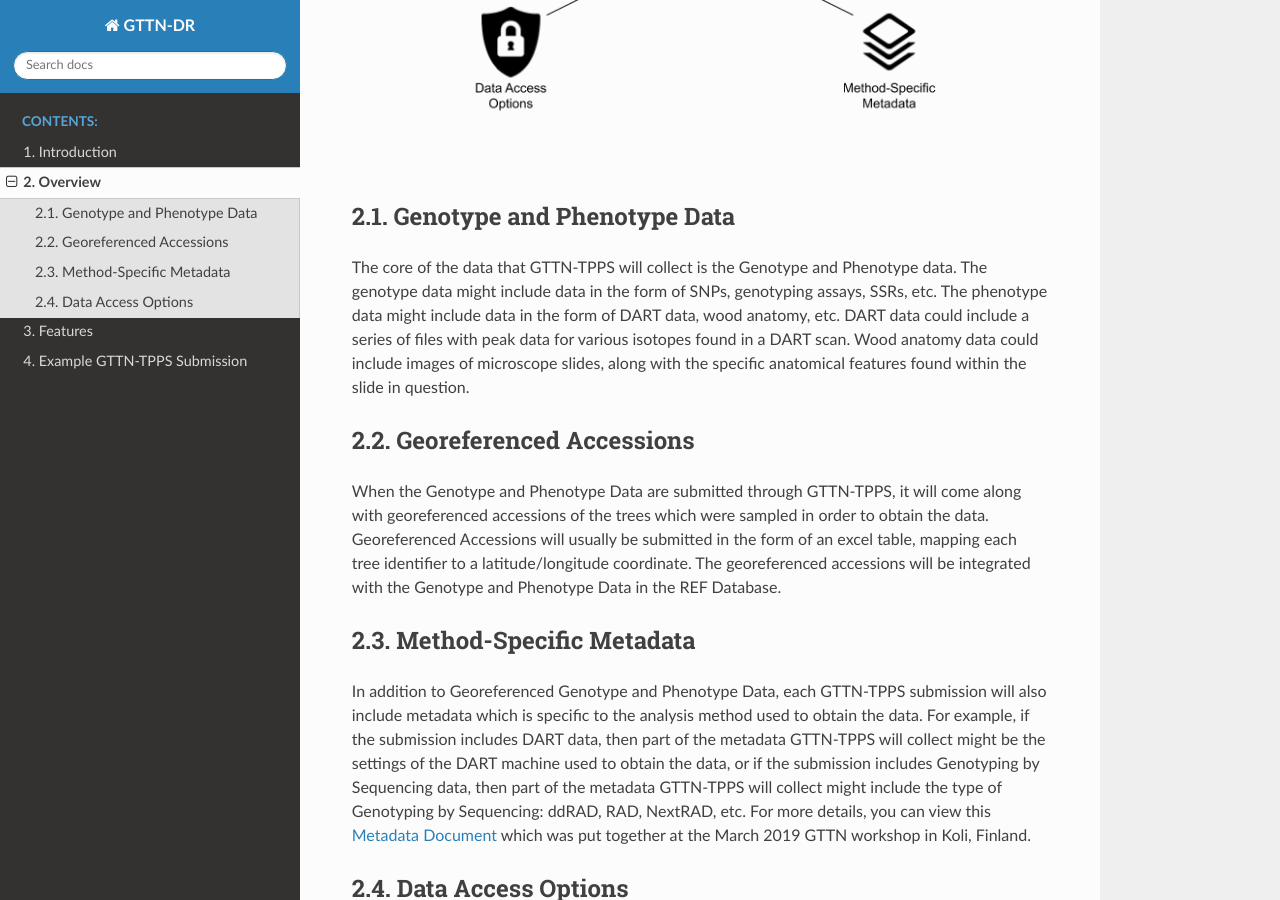
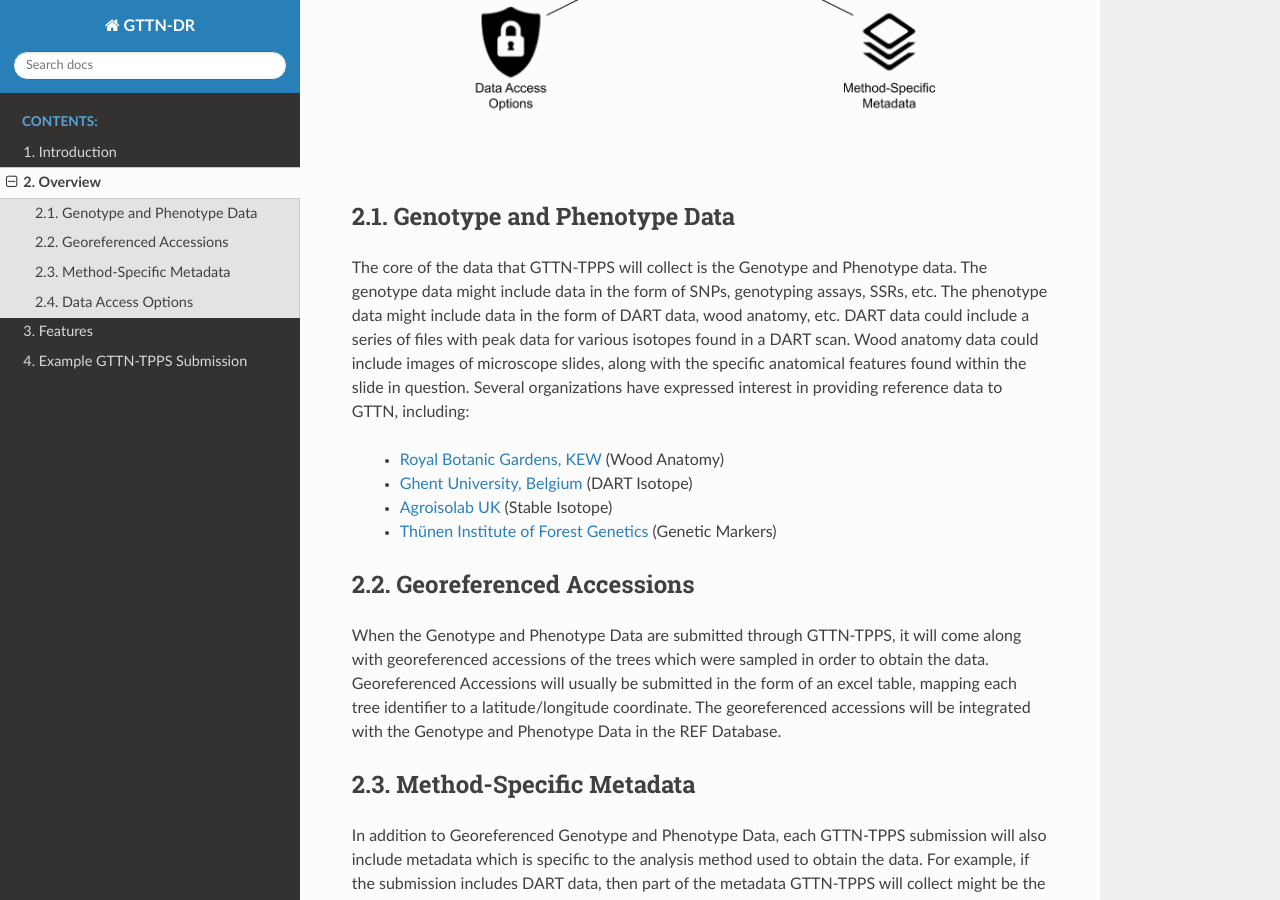
Before and after one commit to par12005/gttn-dr, a Sphinx documentation site: the page built from docs/source/overview.rst, in a window 1280 px wide and 900 px high, scrolled down 602 px. Built offline with Sphinx 7.4.7 and the Read the Docs theme 2.0.0, drawn with Linux system fonts in a browser that asks for light colours.

Commit message:
Added links in docs to organizations providing data.

```diff
--- a/docs/source/overview.rst
+++ b/docs/source/overview.rst
@@ -7,7 +7,12 @@ GTTN-TPPS is a data collection tool developed with the goal of collecting high-q
 
 Genotype and Phenotype Data
 ---------------------------
-The core of the data that GTTN-TPPS will collect is the Genotype and Phenotype data. The genotype data might include data in the form of SNPs, genotyping assays, SSRs, etc. The phenotype data might include data in the form of DART data, wood anatomy, etc. DART data could include a series of files with peak data for various isotopes found in a DART scan. Wood anatomy data could include images of microscope slides, along with the specific anatomical features found within the slide in question.
+The core of the data that GTTN-TPPS will collect is the Genotype and Phenotype data. The genotype data might include data in the form of SNPs, genotyping assays, SSRs, etc. The phenotype data might include data in the form of DART data, wood anatomy, etc. DART data could include a series of files with peak data for various isotopes found in a DART scan. Wood anatomy data could include images of microscope slides, along with the specific anatomical features found within the slide in question. Several organizations have expressed interest in providing reference data to GTTN, including:
+
+ * `Royal Botanic Gardens, KEW`_ (Wood Anatomy)
+ * `Ghent University, Belgium`_ (DART Isotope)
+ * `Agroisolab UK`_ (Stable Isotope)
+ * `Thünen Institute of Forest Genetics`_ (Genetic Markers)
 
 Georeferenced Accessions
 ------------------------
@@ -22,3 +27,7 @@ Data Access Options
 The 4th type of data that will be collected in a GTTN-TPPS submission is the Data Access and Authorization Options. Here users will be allowed to select which organizations within the GTTN network are allowed to see the data being submitted, whether the data will be published to TreeGenes, etc.
 
 .. _Metadata Document: https://docs.google.com/spreadsheets/d/1-D5lyZuEZDnVxGXNqia997vm1Wpu9a7XcHPOQ_pQSq0/edit?usp=sharing
+.. _Royal Botanic Gardens, KEW: https://www.kew.org/
+.. _Ghent University, Belgium: https://www.ugent.be/en/ghentuniv
+.. _Agroisolab UK: https://www.agroisolab.com/
+.. _Thünen Institute of Forest Genetics: https://www.thuenen.de/en/fg/
```
